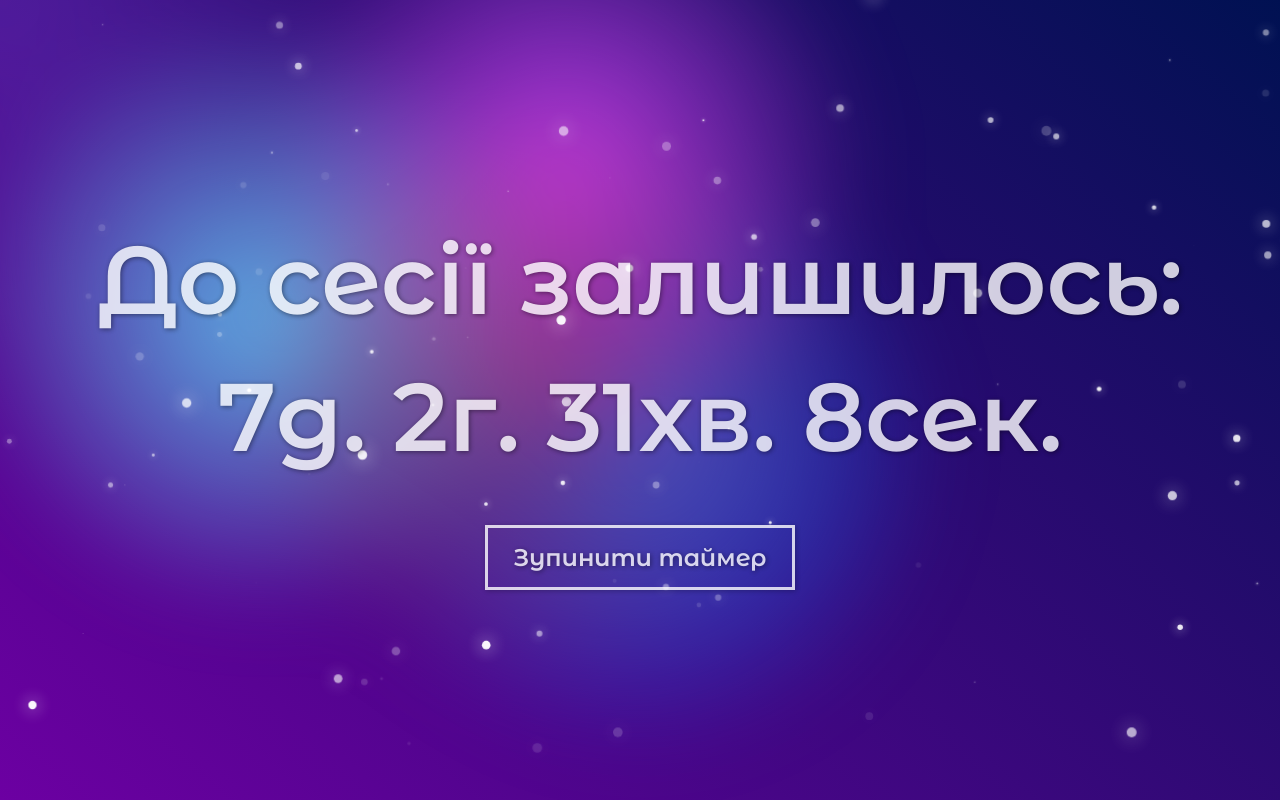
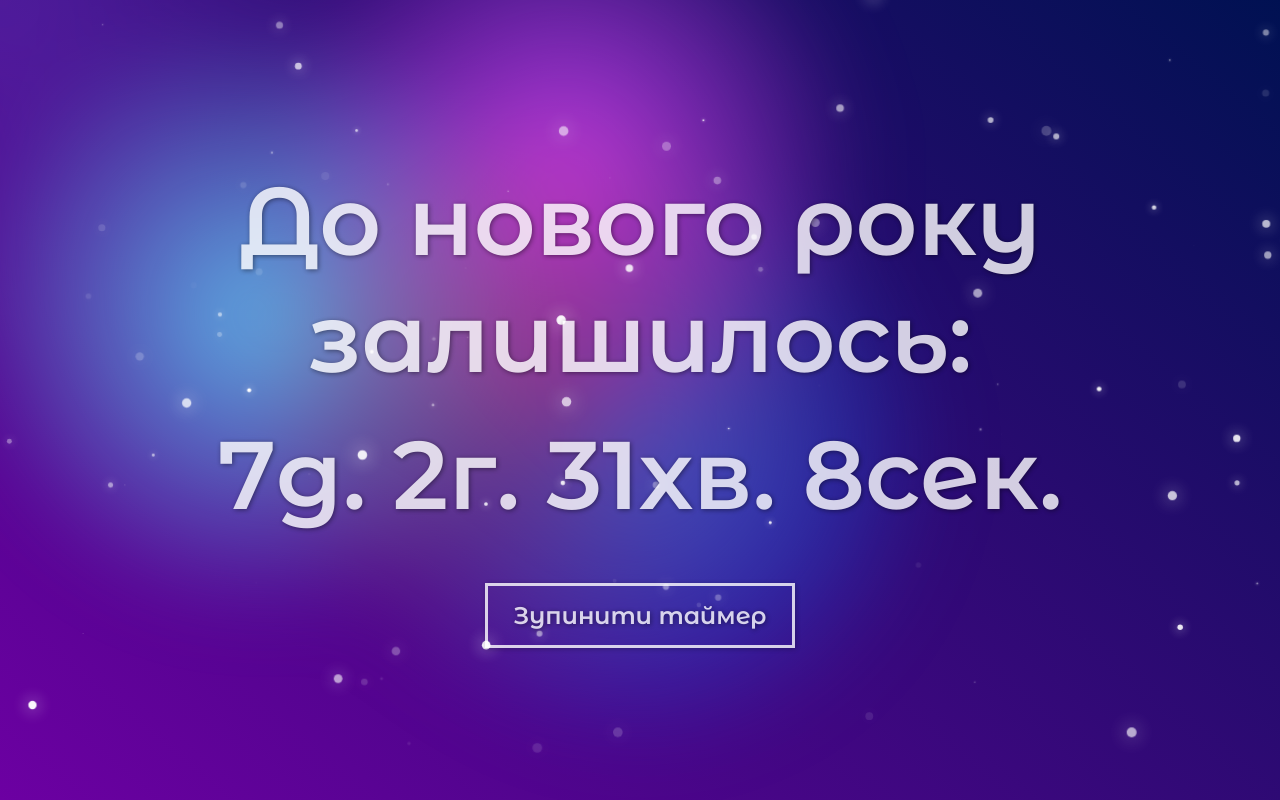
Before and after one commit to WaitingForTheBestDay/WaitingForTheBestDay.github.io, a plain HTML site: page index.html in a window 1280 px wide. Drawn offline with Linux system fonts and the light colour scheme; animation ran at ten frames a second.

Commit message:
new year for html

```diff
--- a/index.html
+++ b/index.html
@@ -11,7 +11,7 @@
   </head>
   <body>
 	  <div class="text-container">
-		  <p>До сесії залишилось:</p>
+		  <p>До нового року залишилось:</p>
 	<p id="timer"></p>
 	<button class="button" onclick="surprize()">Зупинити таймер</button>
   </div>
```
